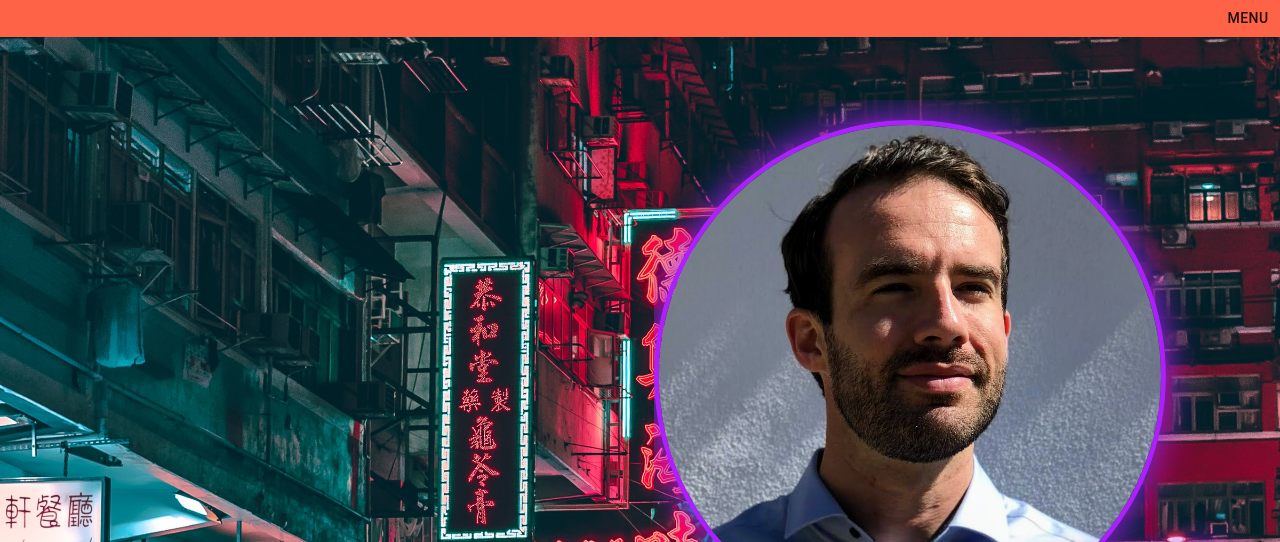
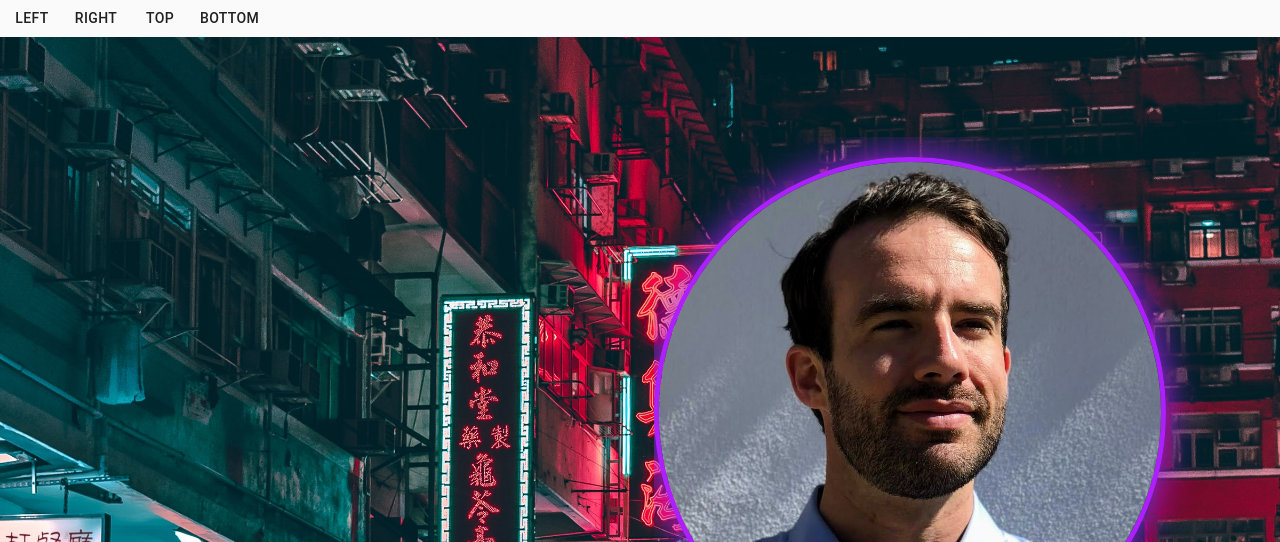
Before and after one commit to deanmchugh/portfolioSite, a Gatsby site: page / in a window 1280 px wide. Shown: the top 542 px of the page. Built offline with nearby package versions, Linux system fonts and the light colour scheme; Gatsby itself is replaced by a stand-in of ours; a web font is replaced by a local one.

Commit message:
ADD: menu draw

```diff
--- a/src/components/layout.tsx
+++ b/src/components/layout.tsx
@@ -9,9 +9,7 @@ type Props = {
 const Layout = ({ children }: Props): ReactElement => {
   return (
       <div className={`layout`}>
-        <div className={'header'}>
-          <Menu />
-        </div>
+        <Menu />
         <main>{children}</main>
       </div>
   )
--- a/src/components/menu.tsx
+++ b/src/components/menu.tsx
@@ -1,32 +1,95 @@
-import React, { ReactElement, useState, useCallback } from "react"
-import { Button } from '@material-ui/core'
+import React from 'react';
+import clsx from 'clsx';
+import { makeStyles } from '@material-ui/core/styles';
+import SwipeableDrawer from '@material-ui/core/SwipeableDrawer';
+import Button from '@material-ui/core/Button';
+import List from '@material-ui/core/List';
+import Divider from '@material-ui/core/Divider';
+import ListItem from '@material-ui/core/ListItem';
+import ListItemIcon from '@material-ui/core/ListItemIcon';
+import ListItemText from '@material-ui/core/ListItemText';
+import InboxIcon from '@material-ui/icons/MoveToInbox';
+import MailIcon from '@material-ui/icons/Mail';
 
-import LinkButton from './linkButton'
-import './styles.css'
+const useStyles = makeStyles({
+  list: {
+    width: 250,
+  },
+  fullList: {
+    width: 'auto',
+  },
+});
 
-const Menu = (): ReactElement => {
-  const [visible, setVisible] = useState<string>('none')
+type Anchor = 'top' | 'left' | 'bottom' | 'right';
 
-  const handleShowMenu = useCallback(() => {
-    visible === 'none' ? setVisible('inline') : setVisible('none')
-  }, [visible, setVisible])
+export default function Menu() {
+  const classes = useStyles();
+  const [state, setState] = React.useState({
+    top: false,
+    left: false,
+    bottom: false,
+    right: false,
+  });
+
+  const toggleDrawer = (anchor: Anchor, open: boolean) => (
+    event: React.KeyboardEvent | React.MouseEvent,
+  ) => {
+    if (
+      event &&
+      event.type === 'keydown' &&
+      ((event as React.KeyboardEvent).key === 'Tab' ||
+        (event as React.KeyboardEvent).key === 'Shift')
+    ) {
+      return;
+    }
+
+    setState({ ...state, [anchor]: open });
+  };
+
+  const list = (anchor: Anchor) => (
+    <div
+      className={clsx(classes.list, {
+        [classes.fullList]: anchor === 'top' || anchor === 'bottom',
+      })}
+      role="presentation"
+      onClick={toggleDrawer(anchor, false)}
+      onKeyDown={toggleDrawer(anchor, false)}
+    >
+      <List>
+        {['Inbox', 'Starred', 'Send email', 'Drafts'].map((text, index) => (
+          <ListItem button key={text}>
+            <ListItemIcon>{index % 2 === 0 ? <InboxIcon /> : <MailIcon />}</ListItemIcon>
+            <ListItemText primary={text} />
+          </ListItem>
+        ))}
+      </List>
+      <Divider />
+      <List>
+        {['All mail', 'Trash', 'Spam'].map((text, index) => (
+          <ListItem button key={text}>
+            <ListItemIcon>{index % 2 === 0 ? <InboxIcon /> : <MailIcon />}</ListItemIcon>
+            <ListItemText primary={text} />
+          </ListItem>
+        ))}
+      </List>
+    </div>
+  );
 
   return (
     <div>
-      <div
-        className={'menu'}
-        style={{display: visible}}
-      >
-        <LinkButton label={'home'} link={'/'} />
-        <LinkButton label={'experience'} link={'/experience'} />
-        <LinkButton label={'projects'} link={'/projests'} />
-        <LinkButton label={'contact me'} link={'/contact'} />
-      </div>
-      <Button
-        onClick={() => handleShowMenu()}
-      >Menu</Button>
+      {(['left', 'right', 'top', 'bottom'] as Anchor[]).map((anchor) => (
+        <React.Fragment key={anchor}>
+          <Button onClick={toggleDrawer(anchor, true)}>{anchor}</Button>
+          <SwipeableDrawer
+            anchor={anchor}
+            open={state[anchor]}
+            onClose={toggleDrawer(anchor, false)}
+            onOpen={toggleDrawer(anchor, true)}
+          >
+            {list(anchor)}
+          </SwipeableDrawer>
+        </React.Fragment>
+      ))}
     </div>
-  )
+  );
 }
-
-export default Menu
--- a/src/components/styles.css
+++ b/src/components/styles.css
@@ -12,18 +12,9 @@ html, body {
     height: 100vh;
 }
 
-.header {
+.menu {
     position: absolute;
-    display: flex;
-    justify-content: flex-end;
-    width: 100vw;
-    background-color: tomato;
     z-index: 1;
-}
-
-.menu {
-    display: flex;
-    flex-direction: column;
 }
 
 .headshotImage {
```
